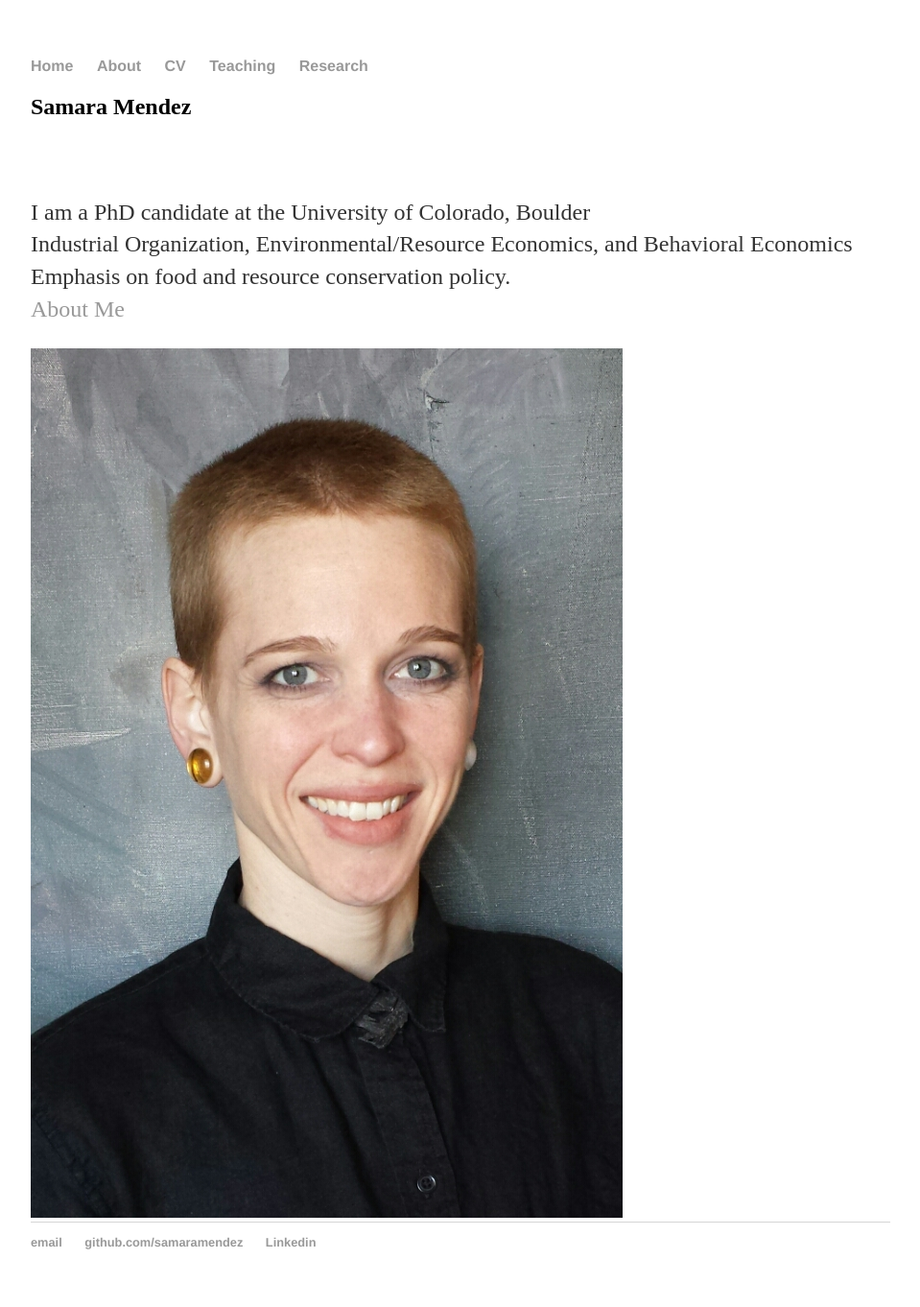
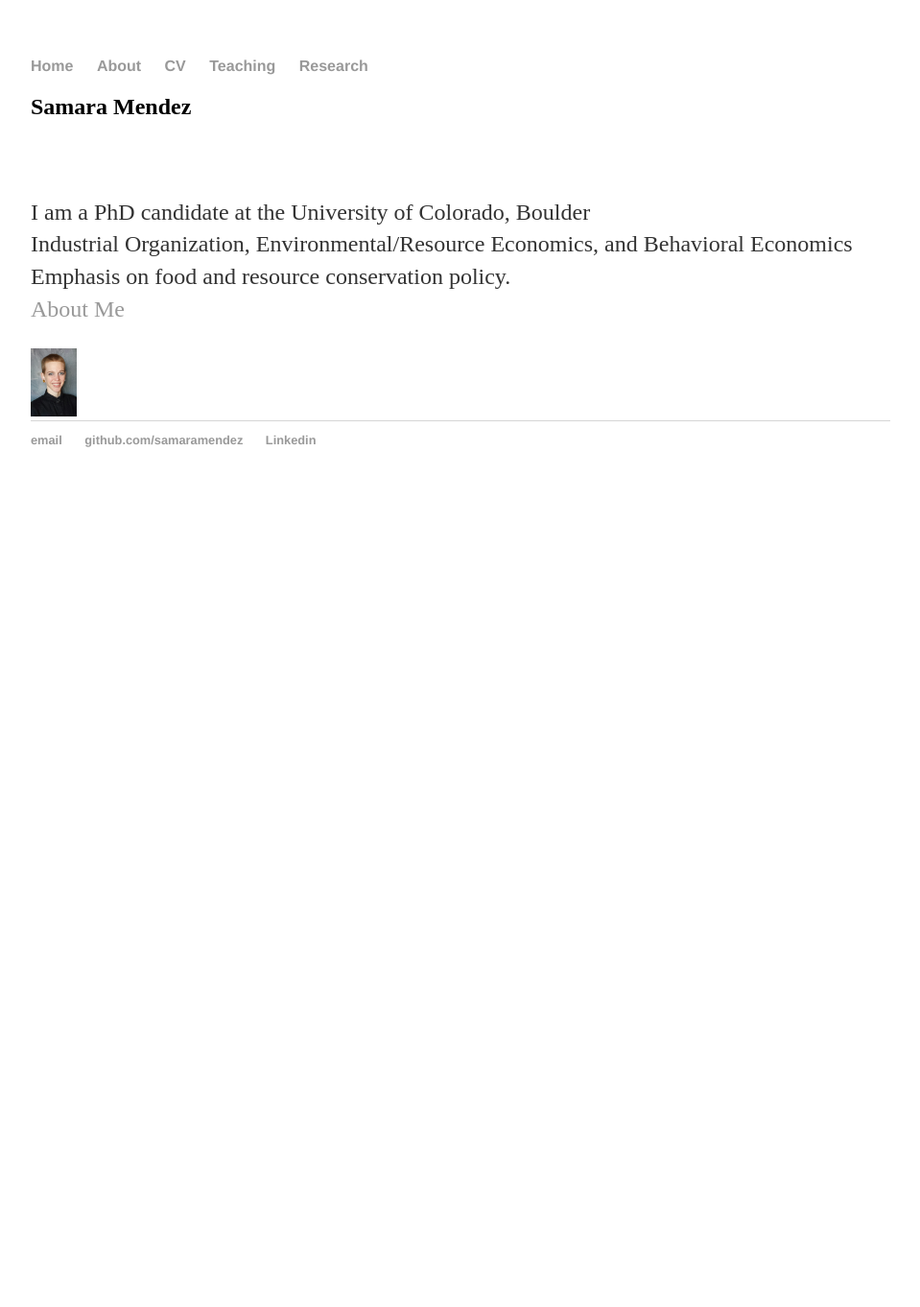
Before and after one commit to samaramendez/samaramendez.github.io, a Jekyll site: the page built from index.html, in a window 1280 px wide. Shown: the whole page at 96% size, without its empty margins (160-1119 px from the left). Built offline with Jekyll 4.4.1, drawn with Linux system fonts in a browser that asks for light colours; after the commit the page ends 900 px from its top, so only the background shows below that.

Commit message:
Update index.html

```diff
--- a/index.html
+++ b/index.html
@@ -9,6 +9,6 @@ title: Samara Mendez
 	<p>I am a PhD candidate at the University of Colorado, Boulder <br> Industrial Organization, Environmental/Resource Economics, and Behavioral Economics <br> Emphasis on food and resource conservation policy. <br> <a href="/about">About Me</a></p>
     </div>
     <div class="right">
-		<img src="2018-02-27 12.56.47.png" alt="Samara Mendez">
+		<img src="2018-02-27 12.56.47.png" alt="Samara Mendez" width="48">
     </div>
 </div><!-- /.blurb -->
```
